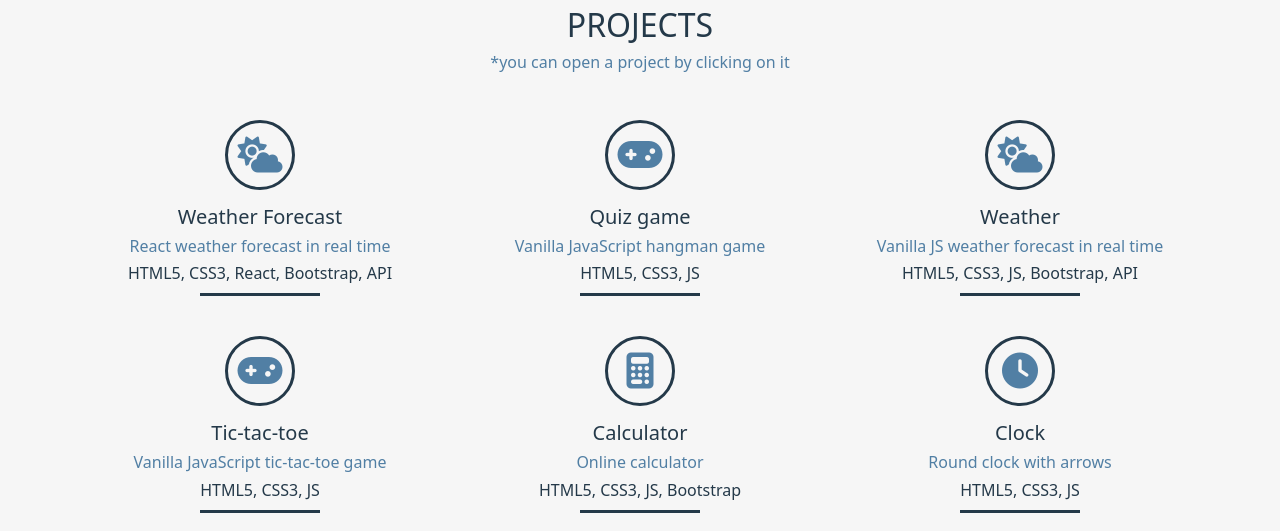
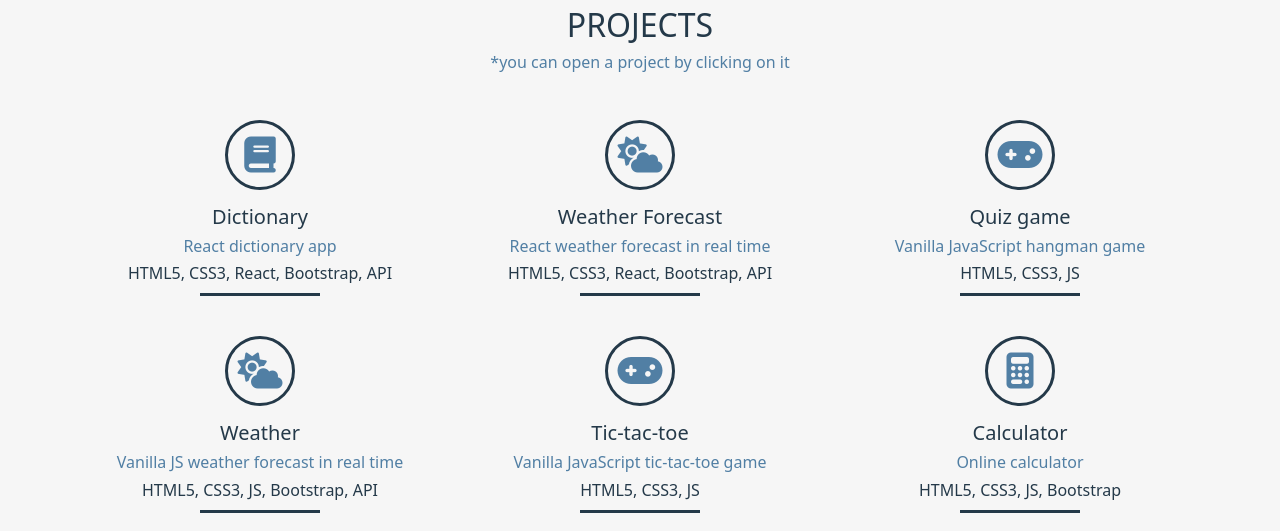
Before and after one commit to BoykoLena/Boyko_CV, a plain HTML site: page index.html in a window 1280 px wide. Shown: the part 920-1451 px from the top of the page. Drawn offline with Linux system fonts and the light colour scheme.

Commit message:
added dictionary app

```diff
--- a/index.html
+++ b/index.html
@@ -114,6 +114,20 @@
           </div>
         </div>
         <div class="row">
+          <a
+            href="https://fluffy-llama-27f29f.netlify.app/"
+            target="_blank"
+            class="col-xl-4 col-md-6 col-sm-12"
+          >
+            <div class="itd-roject"><i class="fa-solid fa-book"></i></div>
+            <h5 class="text-center color-1">Dictionary</h5>
+            <h6 class="color-2 text-center">React dictionary app</h6>
+            <h6 class="text-center color-1">
+              HTML5, CSS3, React, Bootstrap, API
+            </h6>
+            <div class="line"></div>
+          </a>
+
           <a
             href="https://rad-sorbet-96908e.netlify.app"
             target="_blank"
```
